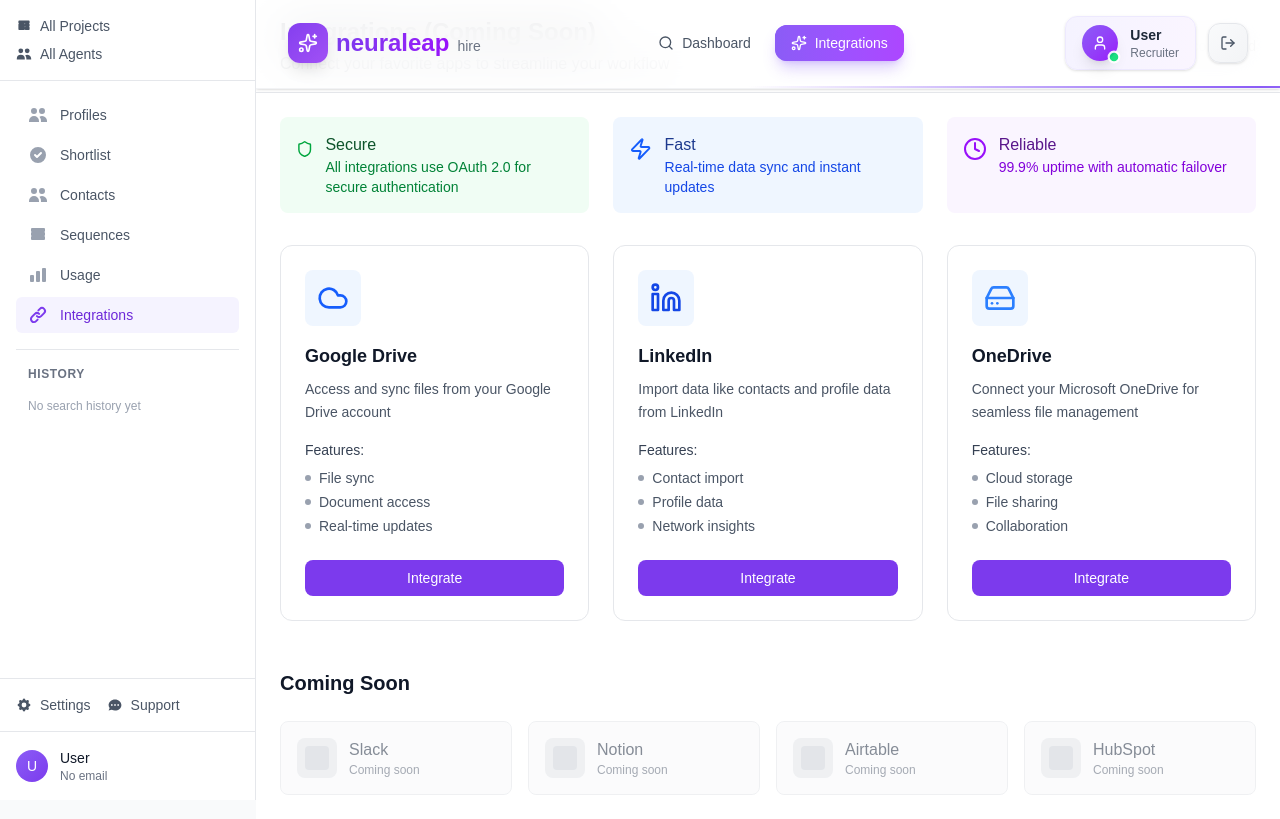
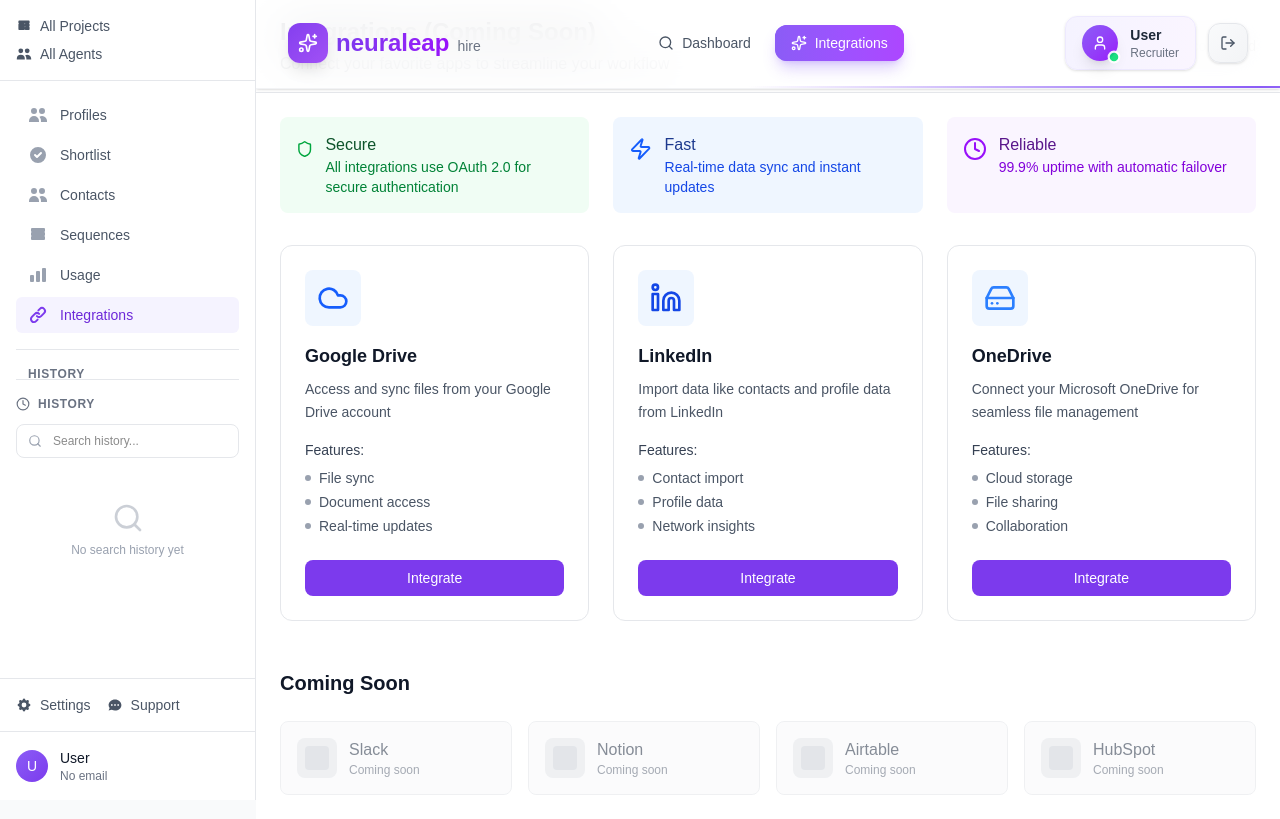
Before and after one commit to Legend101Zz/hire-X, a Next.js app in the folder frontend-mvp/: page /integrations in a window 1280 px wide. Built offline with nearby package versions, Linux system fonts and the light colour scheme.

Commit message:
fix(frontend): prompt history sidebar

```diff
--- a/frontend-mvp/src/components/ui/sidebar.tsx
+++ b/frontend-mvp/src/components/ui/sidebar.tsx
@@ -2,9 +2,11 @@
 
 import Link from 'next/link';
 import { usePathname } from 'next/navigation';
-import { useState, useEffect } from 'react';
+import { useState, useEffect, useCallback } from 'react';
 import { useAuth } from '../../contexts/AuthContext';
 import { useRouter } from 'next/navigation';
+import { motion, AnimatePresence } from 'framer-motion';
+import { Search, Clock, ChevronDown, Loader2, X } from 'lucide-react';
 
 interface SidebarProps {
   className?: string;
@@ -15,6 +17,16 @@
   session_id: string;
   prompt: string;
   created_at: string;
+  status?: string;
+  highlight?: string;
+}
+
+interface PromptHistoryResponse {
+  prompts: PromptHistoryItem[];
+  total: number;
+  limit: number;
+  offset: number;
+  has_more: boolean;
 }
 
 // Support Popup Component
@@ -153,10 +165,18 @@
   const [isSupportPopupOpen, setIsSupportPopupOpen] = useState(false);
   const [promptHistory, setPromptHistory] = useState<PromptHistoryItem[]>([]);
   const [isLoadingHistory, setIsLoadingHistory] = useState(false);
+  const [isLoadingMore, setIsLoadingMore] = useState(false);
   const [mostRecentSessionId, setMostRecentSessionId] = useState<string | null>(null);
+  const [hasMore, setHasMore] = useState(false);
+  const [offset, setOffset] = useState(0);
+  const [searchQuery, setSearchQuery] = useState('');
+  const [isSearching, setIsSearching] = useState(false);
+  const [searchResults, setSearchResults] = useState<PromptHistoryItem[]>([]);
   const { user } = useAuth();
 
-  // Load shortlist count from localStorage
+  const ITEMS_PER_PAGE = 5;
+
+  // Load shortlist count from localStorage (keep existing)
   useEffect(() => {
     const loadShortlistCount = () => {
       try {
@@ -172,7 +192,6 @@
 
     loadShortlistCount();
 
-    // Listen for shortlist updates
     const handleShortlistUpdate = (event: CustomEvent) => {
       setShortlistCount(event.detail.count);
     };
@@ -181,55 +200,138 @@
     return () => window.removeEventListener('shortlistUpdated', handleShortlistUpdate as EventListener);
   }, []);
 
-  // Load prompt history
-  useEffect(() => {
-    const loadPromptHistory = async () => {
+  // Load prompt history with pagination
+  const loadPromptHistory = useCallback(async (loadOffset = 0, append = false) => {
     if (!user) return;
 
+    if (append) {
+      setIsLoadingMore(true);
+    } else {
       setIsLoadingHistory(true);
+    }
+
     try {
       const token = localStorage.getItem('token');
       if (!token) return;
 
       const apiBaseUrl = process.env.NEXT_PUBLIC_API_BASE_URL || 'http://localhost:8000';
-        const response = await fetch(`${apiBaseUrl}/user/prompt-history`, {
+      const response = await fetch(
+        `${apiBaseUrl}/user/prompt-history?limit=${ITEMS_PER_PAGE}&offset=${loadOffset}`,
+        {
           headers: {
             'Authorization': `Bearer ${token}`,
           },
-        });
+        }
+      );
 
       if (response.ok) {
-          const data = await response.json();
-          console.log('Full API response:', data);
-          const prompts = data.prompts || [];
-          console.log('Loaded prompts:', prompts);
-          console.log('First prompt:', prompts[0]);
-          setPromptHistory(prompts);
+        const data: PromptHistoryResponse = await response.json();
 
-          // Set the most recent session ID for the Profiles link
-          if (prompts.length > 0 && prompts[0].session_id) {
-            console.log('Setting most recent session ID to:', prompts[0].session_id);
-            setMostRecentSessionId(prompts[0].session_id);
+        if (append) {
+          setPromptHistory(prev => [...prev, ...data.prompts]);
         } else {
-            console.log('No prompts found or no session_id in first prompt');
+          setPromptHistory(data.prompts);
+
+          // Set the most recent session ID
+          if (data.prompts.length > 0 && data.prompts[0].session_id) {
+            setMostRecentSessionId(data.prompts[0].session_id);
           }
-        } else {
-          const errorText = await response.text();
-          console.error('Failed to load prompt history:', response.status, errorText);
+        }
+
+        setHasMore(data.has_more);
+        setOffset(loadOffset + data.prompts.length);
       }
     } catch (error) {
       console.error('Error loading prompt history:', error);
     } finally {
       setIsLoadingHistory(false);
+      setIsLoadingMore(false);
     }
+  }, [user]);
+
+  // Search prompt history
+  const searchPromptHistory = useCallback(async (query: string) => {
+    if (!user || !query.trim()) {
+      setSearchResults([]);
+      return;
+    }
+
+    setIsSearching(true);
+    try {
+      const token = localStorage.getItem('token');
+      if (!token) return;
+
+      const apiBaseUrl = process.env.NEXT_PUBLIC_API_BASE_URL || 'http://localhost:8000';
+      const response = await fetch(
+        `${apiBaseUrl}/user/prompt-history/search?q=${encodeURIComponent(query)}`,
+        {
+          headers: {
+            'Authorization': `Bearer ${token}`,
+          },
+        }
+      );
+
+      if (response.ok) {
+        const data = await response.json();
+        setSearchResults(data.results || []);
+      }
+    } catch (error) {
+      console.error('Error searching prompt history:', error);
+    } finally {
+      setIsSearching(false);
+    }
+  }, [user]);
+
+  // Debounced search
+  useEffect(() => {
+    const timer = setTimeout(() => {
+      if (searchQuery) {
+        searchPromptHistory(searchQuery);
+      } else {
+        setSearchResults([]);
+      }
+    }, 300);
+
+    return () => clearTimeout(timer);
+  }, [searchQuery, searchPromptHistory]);
+
+  // Initial load
+  useEffect(() => {
+    loadPromptHistory(0, false);
+  }, [loadPromptHistory]);
+
+  const loadMore = () => {
+    loadPromptHistory(offset, true);
   };
 
-    loadPromptHistory();
-  }, [user]);
+  const clearSearch = () => {
+    setSearchQuery('');
+    setSearchResults([]);
+  };
 
-  // Debug log
-  console.log('Current mostRecentSessionId:', mostRecentSessionId);
-  console.log('Profiles href will be:', mostRecentSessionId ? `/results/${mostRecentSessionId}` : '/');
+  const handlePromptClick = (sessionId: string) => {
+    router.push(`/results/${sessionId}`);
+  };
+
+  const renderHighlightedText = (text: string, highlight?: string) => {
+    if (!highlight) return text;
+
+    const parts = highlight.split(/<<|>>/);
+    return (
+      <span>
+        {parts.map((part, i) =>
+          i % 2 === 1 ? (
+            <span key={i} className="bg-yellow-200 text-gray-900 font-semibold">
+              {part}
+            </span>
+          ) : (
+            <span key={i}>{part}</span>
+          )
+        )}
+      </span>
+    );
+  };
+
 
   const navigationItems = [
     {
@@ -305,6 +407,8 @@
       editIcon: false,
     },
   ];
+
+  const displayedHistory = searchQuery ? searchResults : promptHistory;
 
   return (
     <div className={`fixed left-0 top-0 bg-white border-r border-gray-200 w-64 flex-shrink-0 flex flex-col h-screen z-30 ${className}`}>
@@ -390,6 +494,130 @@
         </div>
       </div>
 
+      {/* Separator Line */}
+      <div className="mx-4 border-t border-gray-200"></div>
+      {/* History Section - Enhanced */}
+      <div className="flex-1 overflow-hidden flex flex-col p-4">
+        <div className="flex items-center justify-between mb-3">
+          <h3 className="text-xs font-semibold text-gray-500 uppercase tracking-wider flex items-center gap-2">
+            <Clock className="w-3.5 h-3.5" />
+            History
+          </h3>
+        </div>
+
+        {/* Search Input */}
+        <div className="mb-3">
+          <div className="relative">
+            <Search className="absolute left-3 top-1/2 transform -translate-y-1/2 w-3.5 h-3.5 text-gray-400" />
+            <input
+              type="text"
+              value={searchQuery}
+              onChange={(e) => setSearchQuery(e.target.value)}
+              placeholder="Search history..."
+              className="w-full pl-9 pr-8 py-2 text-xs border border-gray-200 rounded-lg focus:outline-none focus:ring-2 focus:ring-violet-500 focus:border-transparent"
+            />
+            {searchQuery && (
+              <button
+                onClick={clearSearch}
+                className="absolute right-2 top-1/2 transform -translate-y-1/2 text-gray-400 hover:text-gray-600"
+              >
+                <X className="w-3.5 h-3.5" />
+              </button>
+            )}
+            {isSearching && (
+              <div className="absolute right-2 top-1/2 transform -translate-y-1/2">
+                <Loader2 className="w-3.5 h-3.5 text-violet-500 animate-spin" />
+              </div>
+            )}
+          </div>
+        </div>
+
+        {/* History List */}
+        <div className="flex-1 overflow-y-auto space-y-1 custom-scrollbar">
+          {isLoadingHistory ? (
+            <div className="flex items-center justify-center py-8">
+              <Loader2 className="w-5 h-5 text-violet-500 animate-spin" />
+            </div>
+          ) : displayedHistory.length === 0 ? (
+            <div className="text-center py-8">
+              <motion.div
+                initial={{ opacity: 0, y: 10 }}
+                animate={{ opacity: 1, y: 0 }}
+                className="text-gray-400"
+              >
+                <Search className="w-8 h-8 mx-auto mb-2 opacity-50" />
+                <p className="text-xs">
+                  {searchQuery ? 'No results found' : 'No search history yet'}
+                </p>
+              </motion.div>
+            </div>
+          ) : (
+            <AnimatePresence mode="popLayout">
+              {displayedHistory.map((item, index) => (
+                <motion.button
+                  key={item.prompt_id}
+                  initial={{ opacity: 0, x: -20 }}
+                  animate={{ opacity: 1, x: 0 }}
+                  exit={{ opacity: 0, x: 20 }}
+                  transition={{ delay: index * 0.05 }}
+                  onClick={() => handlePromptClick(item.session_id)}
+                  className="w-full text-left px-3 py-2.5 rounded-lg text-xs text-gray-600 hover:bg-violet-50 hover:text-violet-700 transition-all duration-200 group border border-transparent hover:border-violet-200"
+                  title={item.prompt}
+                >
+                  <div className="flex items-start gap-2">
+                    <div className="flex-shrink-0 mt-0.5">
+                      <div className="w-1.5 h-1.5 rounded-full bg-violet-400 group-hover:bg-violet-600 transition-colors" />
+                    </div>
+                    <div className="flex-1 min-w-0">
+                      <div className="truncate font-medium mb-1">
+                        {item.highlight ? (
+                          renderHighlightedText(item.prompt, item.highlight)
+                        ) : (
+                          item.prompt.length > 45 ? `${item.prompt.substring(0, 45)}...` : item.prompt
+                        )}
+                      </div>
+                      <div className="flex items-center gap-2 text-[10px] text-gray-400">
+                        <Clock className="w-3 h-3" />
+                        <span>
+                          {item.created_at ? new Date(item.created_at).toLocaleDateString('en-US', {
+                            month: 'short',
+                            day: 'numeric',
+                            hour: '2-digit',
+                            minute: '2-digit'
+                          }) : 'Recent'}
+                        </span>
+                      </div>
+                    </div>
+                  </div>
+                </motion.button>
+              ))}
+            </AnimatePresence>
+          )}
+
+          {/* Load More Button */}
+          {!searchQuery && hasMore && (
+            <motion.button
+              initial={{ opacity: 0 }}
+              animate={{ opacity: 1 }}
+              onClick={loadMore}
+              disabled={isLoadingMore}
+              className="w-full py-2 text-xs text-violet-600 hover:text-violet-700 hover:bg-violet-50 rounded-lg transition-colors flex items-center justify-center gap-2 disabled:opacity-50"
+            >
+              {isLoadingMore ? (
+                <>
+                  <Loader2 className="w-3.5 h-3.5 animate-spin" />
+                  Loading...
+                </>
+              ) : (
+                <>
+                  <ChevronDown className="w-3.5 h-3.5" />
+                  Load More
+                </>
+              )}
+            </motion.button>
+          )}
+        </div>
+      </div>
       {/* Settings & Support */}
       <div className="p-4 border-t border-gray-200">
         <div className="flex items-center space-x-4 text-sm">
```
Lines whose indentation alone changed are shown as unchanged.
